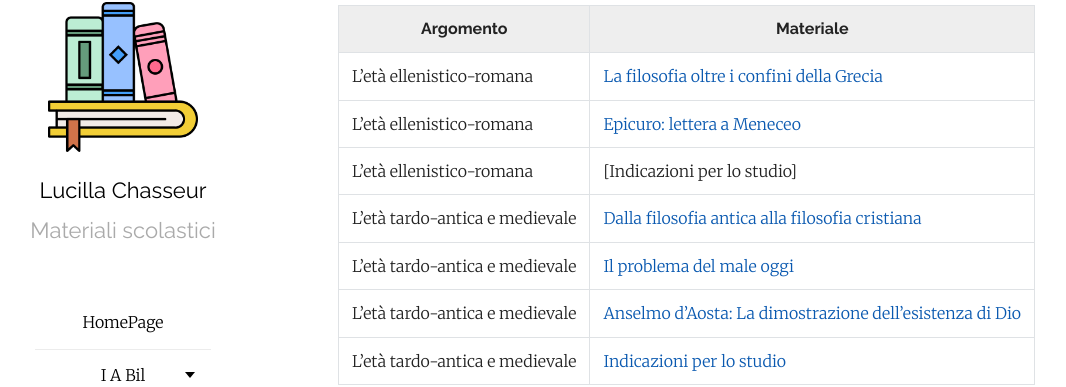
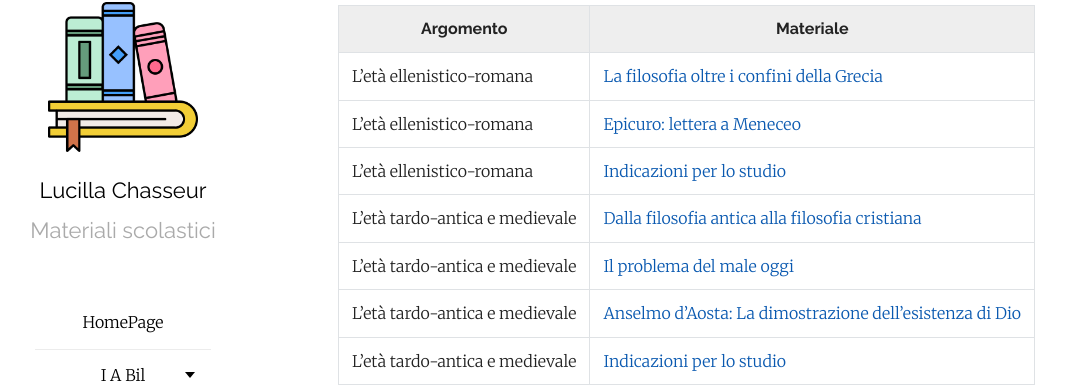
Before and after one commit to efemeridi/efemeridi.github.io, a Jekyll site: the page built from 4d_art_filosofia.md, in a window 1280 px wide. Shown: the part 92-479 px from the top of the page, without its empty margins (62-1128 px from the left). Built offline with Jekyll 4.4.1, drawn with Linux system fonts in a browser that asks for light colours; our own code applies the rules of GitHub Pages for plain Markdown files; part of the change alters nothing that is shown.

```diff
--- a/4d_art_filosofia.md
+++ b/4d_art_filosofia.md
@@ -7,7 +7,7 @@ layout: page
 |-----------|-------------|
 |L'età ellenistico-romana|[La filosofia oltre i confini della Grecia](/materiali/4_D_art/filosofia/01_ellenismo_epicu_stoici_4D.pdf/)
 |L'età ellenistico-romana|[Epicuro: lettera a Meneceo](/materiali/4_D_art/filosofia/02_Epicuro_lettera_a_Meneceo_studenti_4C.pdf/)
-|L'età ellenistico-romana|[Indicazioni per lo studio]
+|L'età ellenistico-romana|[Indicazioni per lo studio](/materiali/4_D_art/filosofia/PROGRAMMI/01_ellenismo_epoca_romana_4D_26_programma_testo.pdf/)
 |L'età tardo-antica e medievale|[Dalla filosofia antica alla filosofia cristiana](/materiali/4_D_art/filosofia/03_Dalla_filo_antica_allafilo_cristiana_4D_artistico.pdf/)
 |L'età tardo-antica e medievale|[Il problema del male oggi](/materiali/4_D_art/filosofia/05_il_problema_de_male_Jonas.pdf/)
 |L'età tardo-antica e medievale|[Anselmo d'Aosta: La dimostrazione dell'esistenza di Dio](/materiali/4_D_art/filosofia/04_prova_anselmo.pdf/)
```
